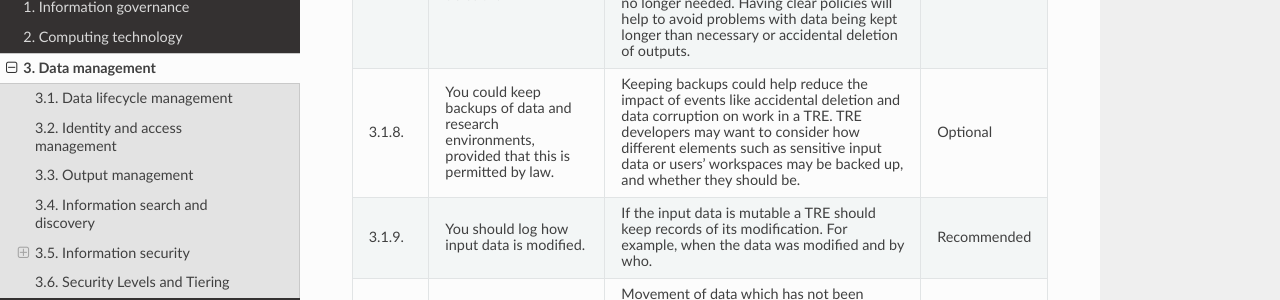
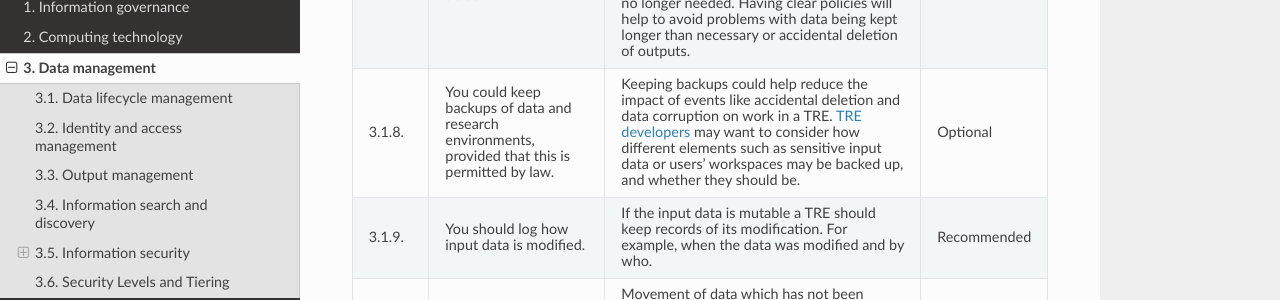
Before and after one commit to sa-tre/satre-specification, a Sphinx documentation site: the page built from docs/source/pillars/data_management.md, in a window 1280 px wide and 900 px high, scrolled down 1375 px. Shown: the part 183-483 px from the top of the window. Built offline with Sphinx 7.4.7 and the Read the Docs theme 2.0.0, drawn with Linux system fonts in a browser that asks for light colours; part of the change alters nothing that is shown.

```diff
--- a/docs/source/pillars/data_management.md
+++ b/docs/source/pillars/data_management.md
@@ -65,7 +65,7 @@ The ability of the {ref}`TRE operator <admin_roles>` to manage how and where dat
 * - 3.1.8.
   - You could keep backups of data and research environments, provided that this is permitted by law.
   - Keeping backups could help reduce the impact of events like accidental deletion and data corruption on work in a TRE.
-    TRE developers may want to consider how different elements such as sensitive input data or users' workspaces may be backed up, and whether they should be.
+    {ref}`TRE developers <developer_roles>` may want to consider how different elements such as sensitive input data or users' workspaces may be backed up, and whether they should be.
   - Optional
 * - 3.1.9.
   - You should log how input data is modified.
```
